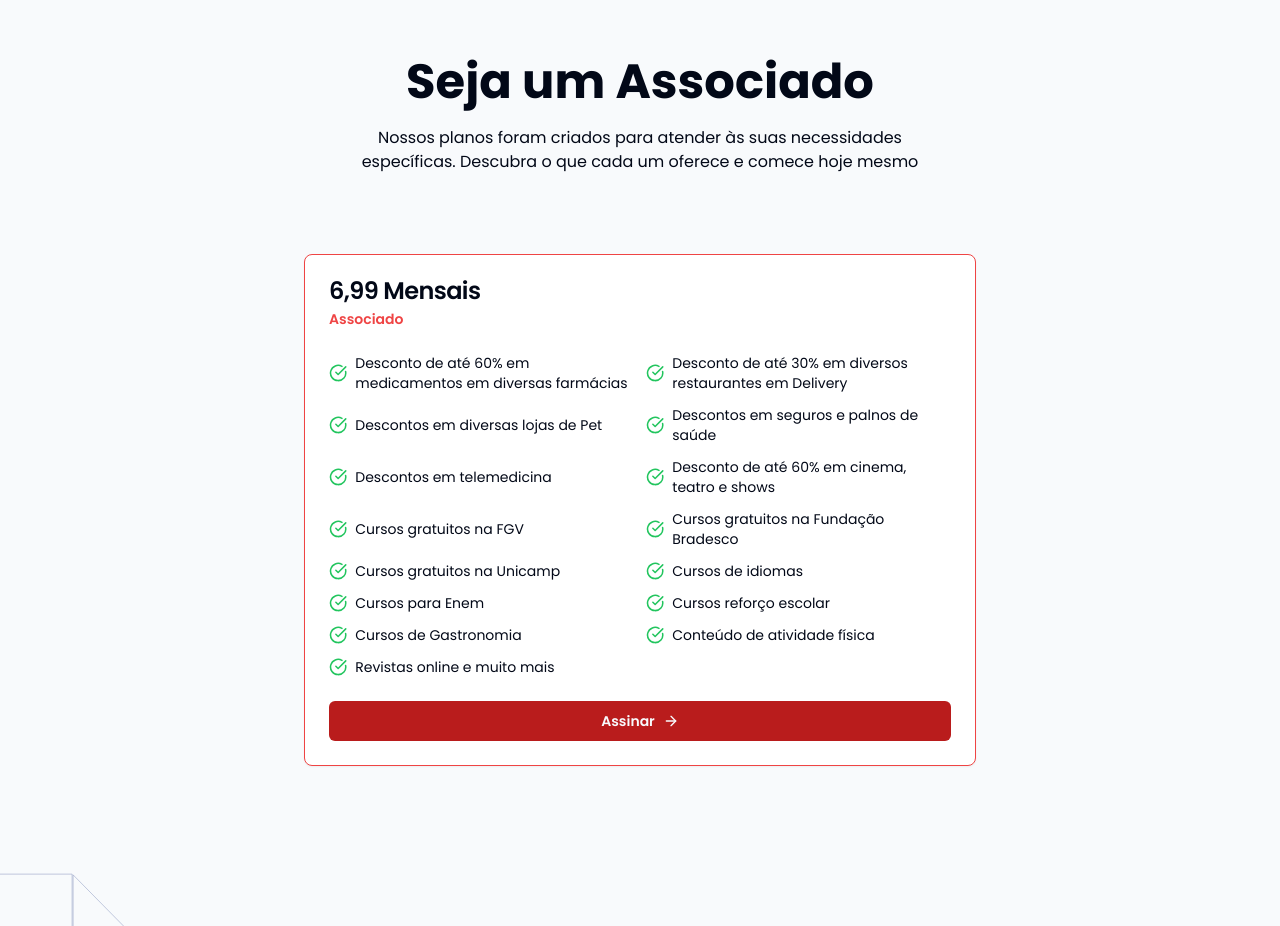
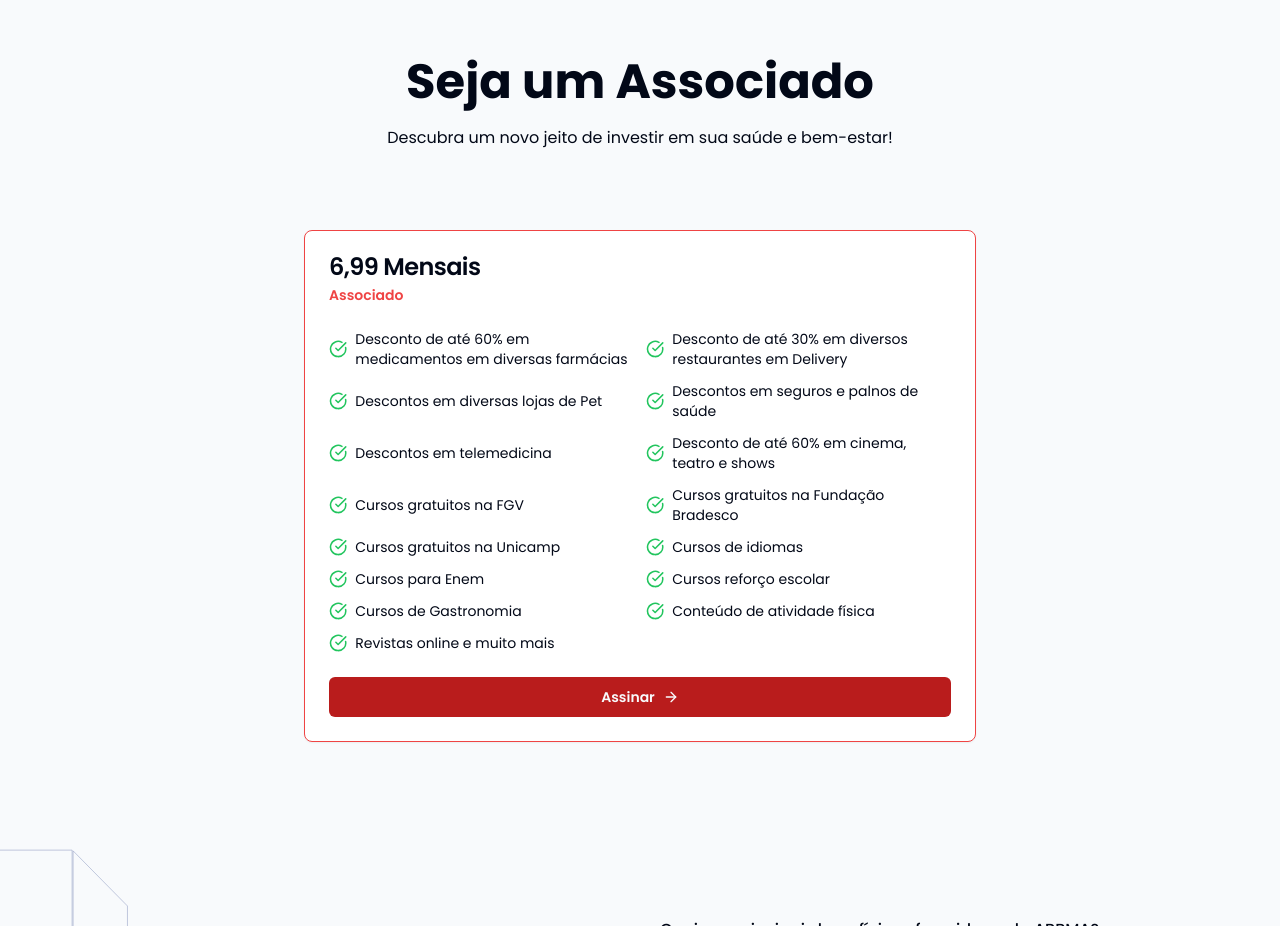
Before and after one commit to sirdav1d/abbma, a Next.js app: page / in a window 1280 px wide. Shown: the part 3120-4046 px from the top of the page. Built offline with nearby package versions, Linux system fonts and the light colour scheme.

Commit message:
feat: :sparkles: `Updated HeroImage and Price components with minor animation adjustments`

```diff
--- /dev/null
+++ b/app/(privacy)/politics/page.tsx
@@ -0,0 +1,7 @@
+import React from 'react'
+
+export default function Politics() {
+  return (
+    <div>Plotics</div>
+  )
+}
--- /dev/null
+++ b/app/(privacy)/terms/page.tsx
@@ -0,0 +1,7 @@
+/** @format */
+
+import React from 'react';
+
+export default function Terms() {
+	return <div>Terms</div>;
+}
--- a/components/heroImage.tsx
+++ b/components/heroImage.tsx
@@ -12,7 +12,7 @@ export default function HeroImage() {
 			initial={{ opacity: 0 }}
 			whileInView={{ opacity: 1 }}
 			viewport={{ once: false, amount: 'some' }}
-			transition={{ duration: 1, delay: 0.2 }}>
+			transition={{ duration: 0.5, delay: 0.2 }}>
 			<Image
 				src={heroImage}
 				alt='Mulher sorrindo olhando para celular'
--- a/components/sections/price.tsx
+++ b/components/sections/price.tsx
@@ -50,8 +50,8 @@ export default function Price() {
 							show: { transition: { delay: 0.4 } },
 						}}>
 						<p className='max-w-xl text-balance text-center'>
-							Nossos planos foram criados para atender às suas necessidades
-							específicas. Descubra o que cada um oferece e comece hoje mesmo
+							Descubra um novo jeito de investir em sua
+							saúde e bem-estar!
 						</p>{' '}
 					</FadeText>
 				</div>
```
